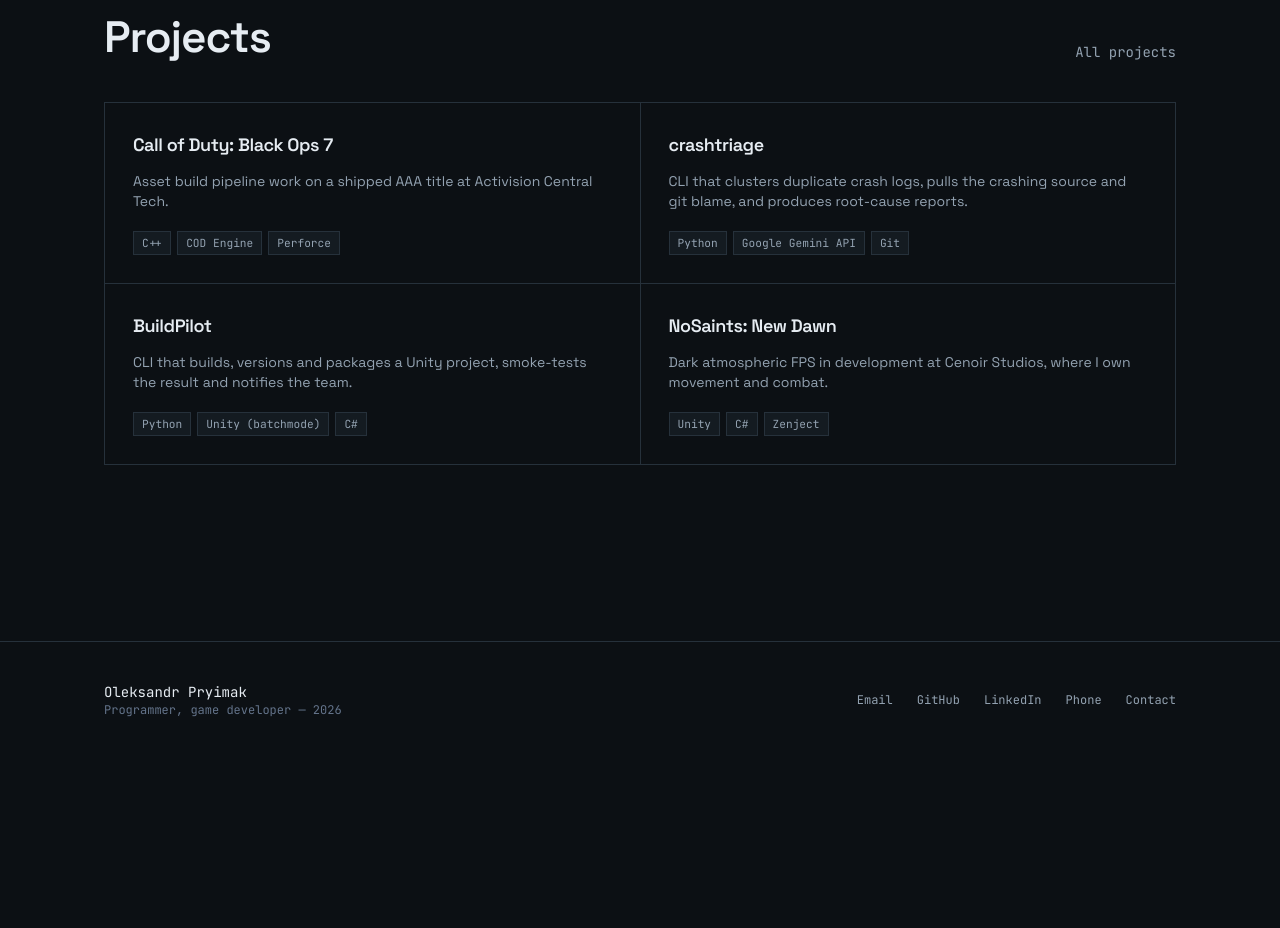
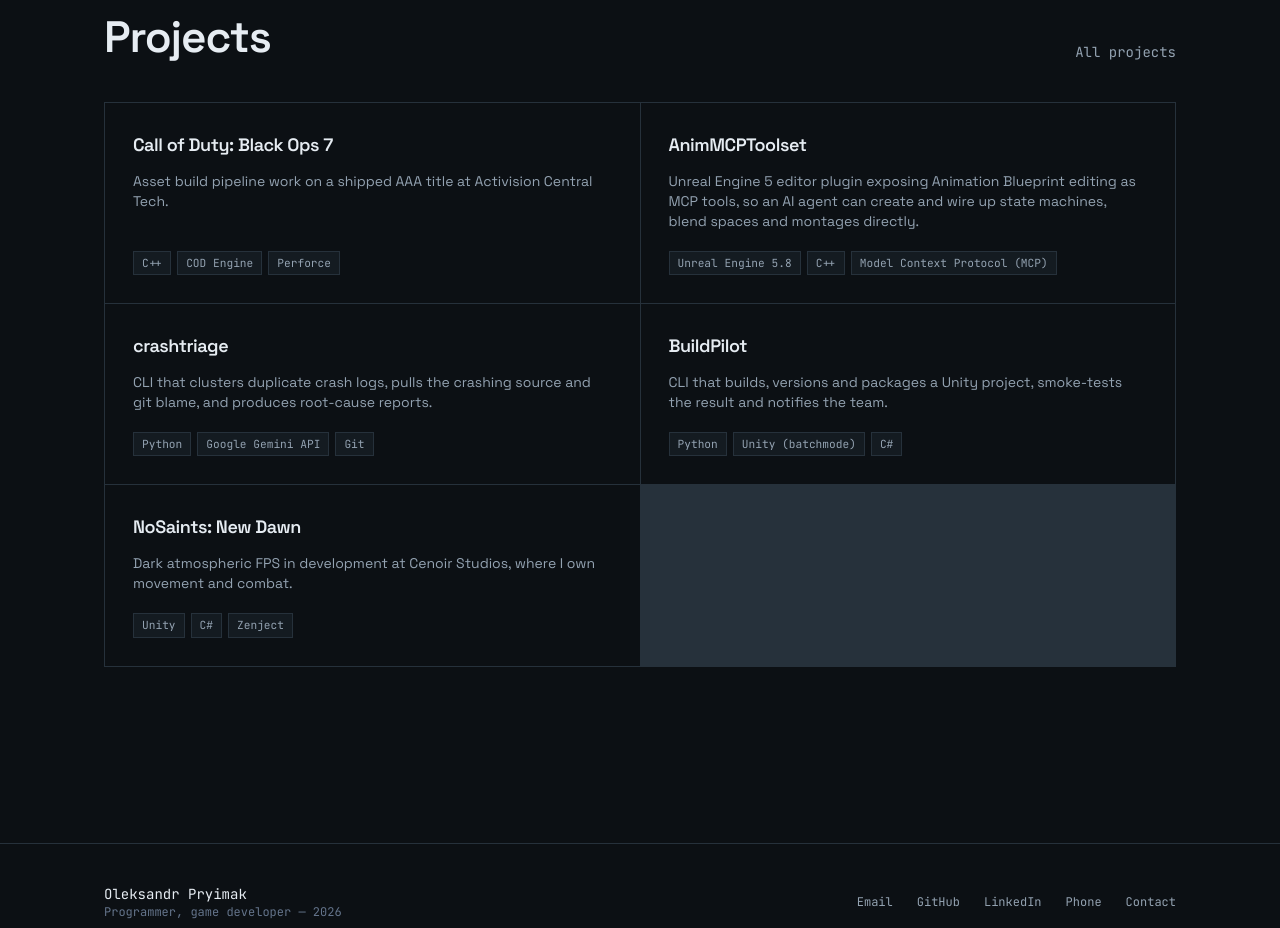
Before and after one commit to BatSasha52/BatSasha52.github.io, a React (Vite) app: page / in a window 1280 px wide. Shown: the part 900-1828 px from the top of the page. Before the commit the page ends 1658 px from the top, so only its background shows below. Built offline with nearby package versions, Linux system fonts and the light colour scheme.

Commit message:
AnimMCPToolset

```diff
--- a/src/data/projects.ts
+++ b/src/data/projects.ts
@@ -99,6 +99,39 @@ export const projects: Project[] = [
       { label: "No Saints — final trailer", youtubeId: "vZSnZm2oxQI" },
       { label: "No Saints — first trailer", youtubeId: "TavsnHNPA_M" },
     ],
+  },
+    {
+    slug: "anim-mcp-toolset",
+    name: "AnimMCPToolset",
+    category: "tools",
+    featured: true,
+    year: "2026",
+    summary:
+      "Unreal Engine 5 editor plugin exposing Animation Blueprint editing as MCP tools, so an AI agent can create and wire up state machines, blend spaces and montages directly.",
+    description: [
+      "An editor-only C++ plugin built on Epic's Toolset Registry and the Unreal MCP plugin, exposing 33 tools across four phases: inspecting Animation Blueprints and skeletons, editing anim graphs (nodes, pins, variables), building state machines (states, transitions, rules), and managing assets (blend spaces, montages, compiling, saving). Every tool is engine-agnostic — no project-specific assumptions — so it works against any skeleton or character in any Unreal project.",
+      "Built with Claude Code driving the implementation: it read the actual Toolset Registry and Unreal MCP source directly from the engine install to confirm real API signatures rather than guessing, then verified the result by running all 33 tools end-to-end in a disposable test project — building a real two-state locomotion state machine and blend space, compiling with zero errors, and catching three runtime bugs a clean compile alone couldn't have found (an optional-parameter defaulting issue, a metadata key collision, and a hardcoded property path that broke on certain node types).",
+"After the first version, I used it as a live MCP client from Claude Code and collected feedback from those sessions: where tool descriptions were unclear, which parameters tripped up the agent, and which operations were missing. That feedback drives each new release, so the tool set is shaped by real agent usage rather than guesses.",
+    ],
+    role: "Solo developer",
+    highlights: [
+      "33 MCP tools across inspect, graph-edit, state-machine and asset phases",
+      "Engine-agnostic: works on any skeleton/AnimBP, not tied to one project",
+      "Verified via an automated 61-check smoke test in a disposable project, not just a clean compile",
+      "Found and fixed 3 real bugs invisible to the compiler during that verification pass",
+      "Undo-safe: every mutation wrapped in FScopedTransaction",
+      "Iterated from real feedback: Claude Code used as a live MCP client, with findings fed into each new version",
+    ],
+    tech: [
+      "Unreal Engine 5.8",
+      "C++",
+      "Model Context Protocol (MCP)",
+      "Toolset Registry",
+      "Claude Code",
+      "AnimGraph & Blueprint editor APIs",
+      "Git submodule distribution",
+    ],
+    links: [{ label: "GitHub", url: "https://github.com/BatSasha52/AnimMCPToolset" }],
   },
   {
     slug: "crashtriage",
--- a/src/data/skills.ts
+++ b/src/data/skills.ts
@@ -37,7 +37,18 @@ export const skills: SkillGroup[] = [
   },
   {
     title: "Teamwork",
-    items: ["Professional Communication", "Team Collaboration", "Leading Teams"],
+    items: [
+      "Git",
+      "Perforce",
+      "GitHub Actions",
+      "CI/CD",
+      "Build automation",
+      "pytest",
+      "PowerShell",
+      "Jira",
+      "Claude Code",
+      "Model Context Protocol (MCP)",
+    ],
   },
   {
     title: "Tools & Collaboration",
```
